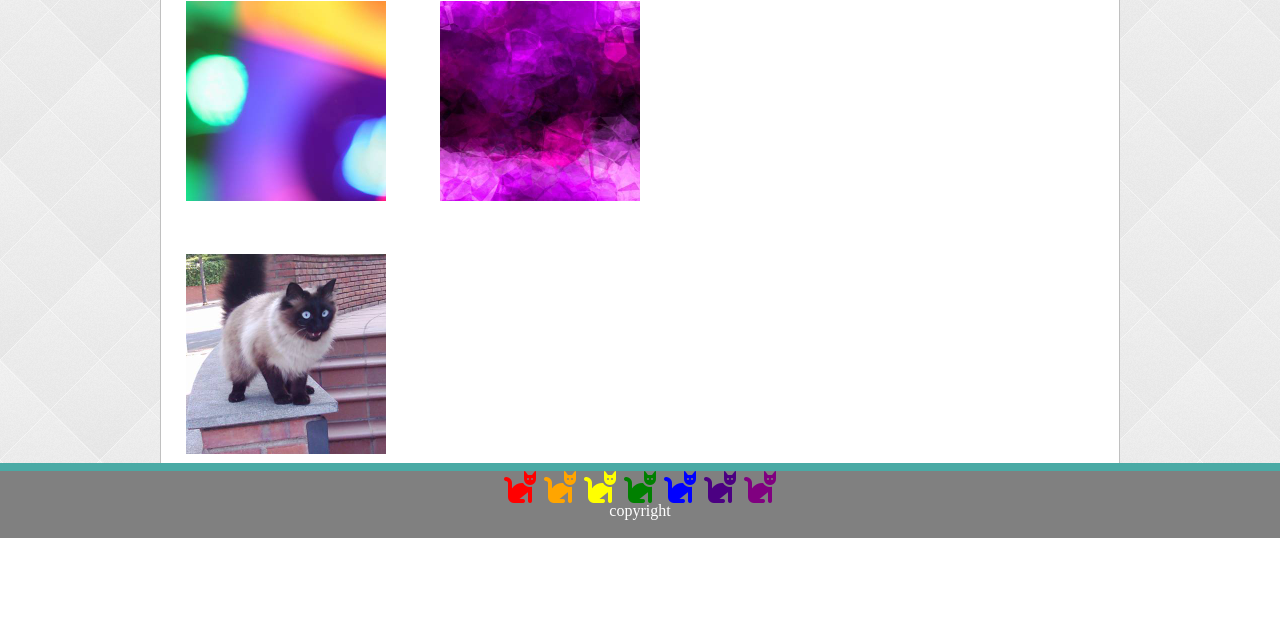
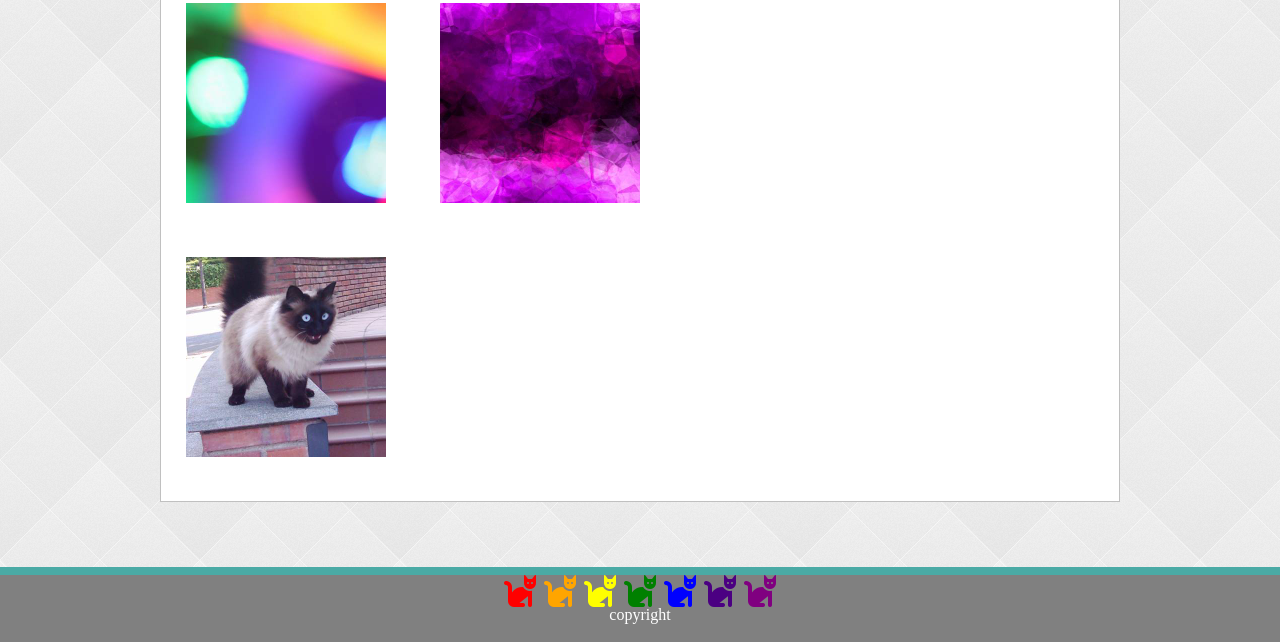
Before and after one commit to Kevin-eh/basic-portfolio, a plain HTML site: page portfolio.html in a window 1280 px wide. Shown: the part 440-1082 px from the top of the page. Before the commit the page ends 978 px from the top, so only its background shows below. Drawn offline with Linux system fonts and the light colour scheme.

Commit message:
final final push. temp footer fix and fixed fonts

```diff
--- a/assets/css/style.css
+++ b/assets/css/style.css
@@ -19,7 +19,6 @@ margin-top: 0px;
     position: absolute;
     left: 20px;
     box-sizing: border-box;
-
     margin: auto;
     margin-left: 268px;
     padding-top: 25px;
@@ -45,7 +44,7 @@ margin-top: 0px;
 }
 
   .aboutme
-  {   margin: auto;
+ {  margin: auto;
     box-sizing: border-box;
      clear:both;
     background-color: white;
@@ -54,12 +53,17 @@ max-width: 960px;
     min-width:800px;
     text-align: auto;
     padding-bottom: 15px;
+    line-height: 1.1;
+    color: #777777;
+    font-family: 'Arial', 'Helvetica Neue', Helvetica, sans-serif;
+    margin-bottom: 20px;
 }
 
 
 .text
-{padding-left: 15px;
-margin-bottom:12px}
+{   padding-left: 15px;
+    margin-bottom:12px
+}
 
 h2 {padding-left:15px;
     color: #4aaaa5;
@@ -84,7 +88,7 @@ hr {margin: 15px}
         background: gray;
         width: 100%;
         height: 75px;
-        margin-top:150px;
+        margin-top:250px;
         text-align: center;
         color: white;
     }
@@ -97,10 +101,12 @@ hr {margin: 15px}
         background-color: white;
         border: 1px silver solid;
         width: 500px;
-        text-align: auto;}
+        text-align: auto;
+    }
 
     .formcity {
-        padding-left: 15px}
+        padding-left: 15px
+    }
 
 
     .bigtextbox {Width: 300px;
@@ -118,9 +124,11 @@ hr {margin: 15px}
     a:link,
     a:visited,
     a:active,
-    a:focus {color: gray; text-decoration:none}
+    a:focus {color: gray; text-decoration:none
+    }
 
-    a:hover {color: black}
+    a:hover {color: black
+    }
 
     #page-container {
         position: relative;
--- a/portfolio.html
+++ b/portfolio.html
@@ -20,7 +20,7 @@
    <div class="links"> <a href="index.html">About</a>| <a href="portfolio.html">Portfolio</a> | <a href="contact.html">Contact</a> </div>
 </div>
 
-
+    <!--Put the lines in on photoshot. Only got two done in time...-->
    <article class="aboutme">
         <h2>Portfolio</h2>
         <hr>
@@ -36,6 +36,15 @@
         </p>
     </article>
     </div>
+
+    <!----Only way I could get the footer to look good. Secret dots if you zoom way out. -->
+    <p> </p>
+    <p>.</p>
+    <p>.</p>
+    <p>.</p>
+    <p>.</p>
+    <p>.</p>
+
         <footer class="footer">
                 <span style="color: red">
                         <i class="fas fa-cat fa-2x"></i>
```
Also changed, not shown: index.html (+1 -0 lines). Lines whose indentation alone changed are shown as unchanged.
